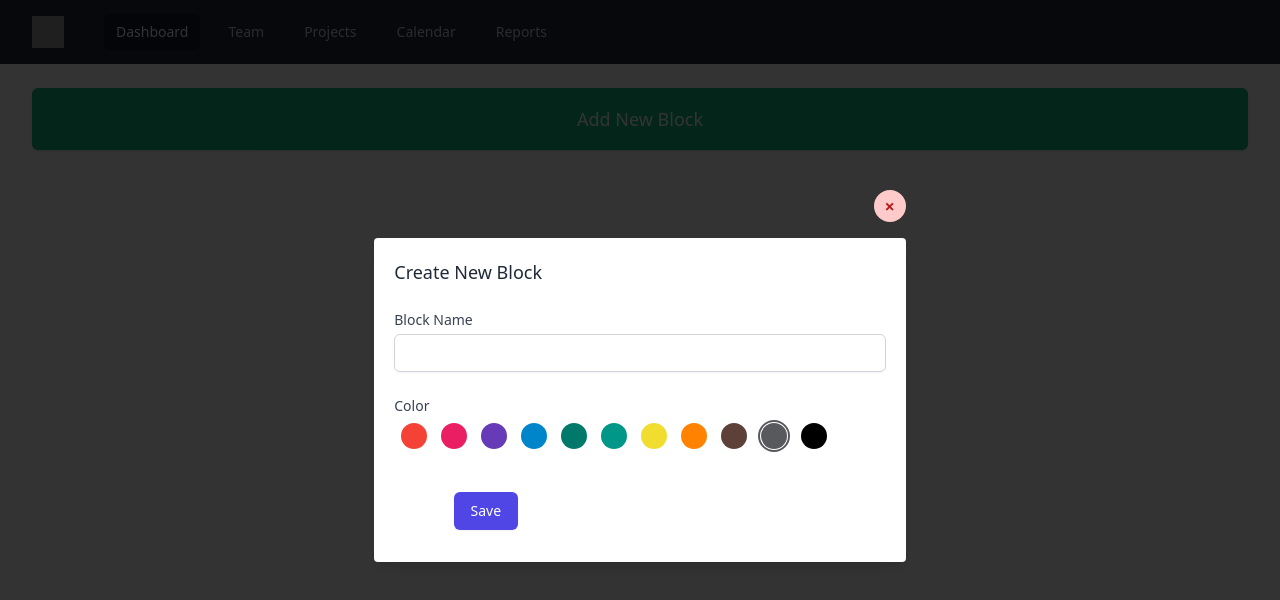
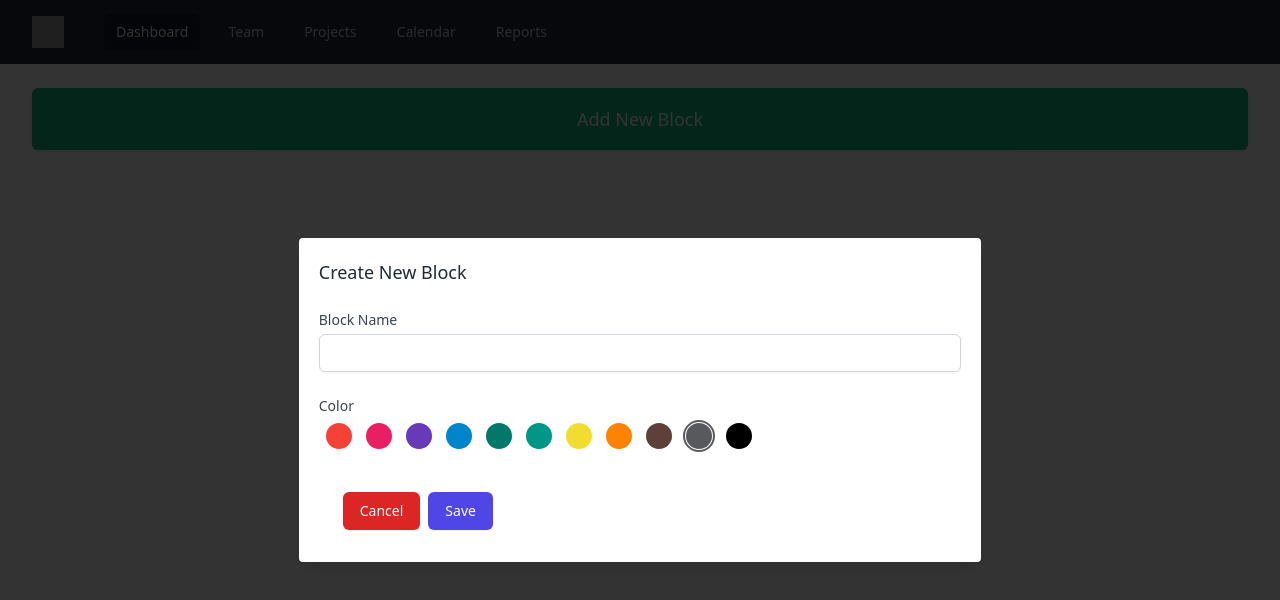
Before and after one commit to adunham95/scheduler, a React (Create React App) app: page / in a window 1280 px wide. Both pictures are taken after a click on the button "Add New Block". Shown: the top 600 px of the page. Built offline with nearby package versions, Linux system fonts and the light colour scheme; grey boxes are pictures that could not be loaded.

Commit message:
Added cancel button

```diff
--- a/src/components/Modal/Modal.js
+++ b/src/components/Modal/Modal.js
@@ -13,12 +13,12 @@ const Modal = () => {
         style={{ background: 'rgba(0,0,0,0.8)' }}
       >
         <div className="bg-white relative p-5 shadow-lg rounded flex flex-col items-start text-lg text-gray-800">
-          <button
+          {/* <button
             className="absolute top-0 right-0 -mt-12 font-bold self-end rounded-full bg-red-200 mb-3 bg-white text-red-700 w-8 h-8"
             onClick={() => handleModal()}
           >
             &times;
-          </button>
+          </button> */}
           <p>{modalContent}</p>
         </div>
       </div>,
--- a/src/components/NewBlock/NewBlock.js
+++ b/src/components/NewBlock/NewBlock.js
@@ -1,8 +1,12 @@
 import React, { useState } from 'react';
 import { saveBlock } from '../../database/blockDB';
 import { colors } from '../../utils/data';
+import useModal from '../Modal/useModal';
+import { ModalContext } from '../Modal/ModalContext';
 
 export const NewBlock = () => {
+  const { handleModal } = React.useContext(ModalContext);
+  // const { handleModal } = useModal();
   const [name, setName] = useState('');
   const [timeHours, setTimeHours] = useState(0);
   const [timeMins, setTimeMins] = useState(0);
@@ -22,6 +26,7 @@ export const NewBlock = () => {
     };
 
     saveBlock(block);
+    handleModal();
   }
 
   return (
@@ -68,7 +73,7 @@ export const NewBlock = () => {
             onChange={(e) => setName(e.target.value)}
           />
         </label> */}
-        <fieldset className="col-span-6 sm:col-span-3">
+        <div className="col-span-6 sm:col-span-3">
           <label className="block text-sm font-medium text-gray-700">Color</label>
           <div>
             {
@@ -81,8 +86,15 @@ export const NewBlock = () => {
             ))
         }
           </div>
-        </fieldset>
+        </div>
         <div className="px-4 py-3 text-right sm:px-6">
+          <button
+            type="button"
+            className="inline-flex justify-center py-2 px-4 border border-transparent shadow-sm text-sm font-medium rounded-md text-white bg-red-600 hover:bg-red-700 focus:outline-none focus:ring-2 focus:ring-offset-2 focus:ring-red-500 mr-2"
+            onClick={handleModal}
+          >
+            Cancel
+          </button>
           <button
             type="submit"
             className="inline-flex justify-center py-2 px-4 border border-transparent shadow-sm text-sm font-medium rounded-md text-white bg-indigo-600 hover:bg-indigo-700 focus:outline-none focus:ring-2 focus:ring-offset-2 focus:ring-indigo-500"
```
